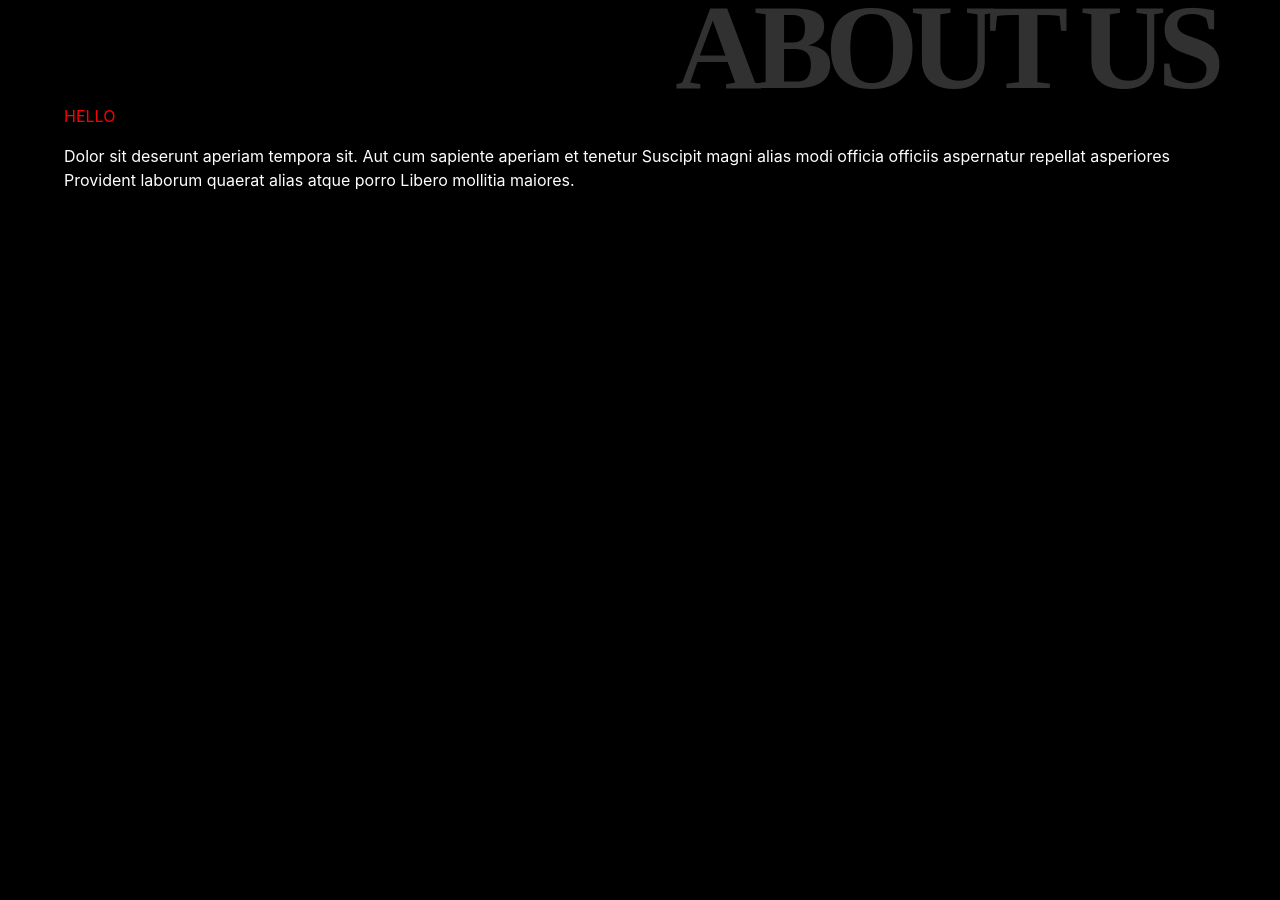
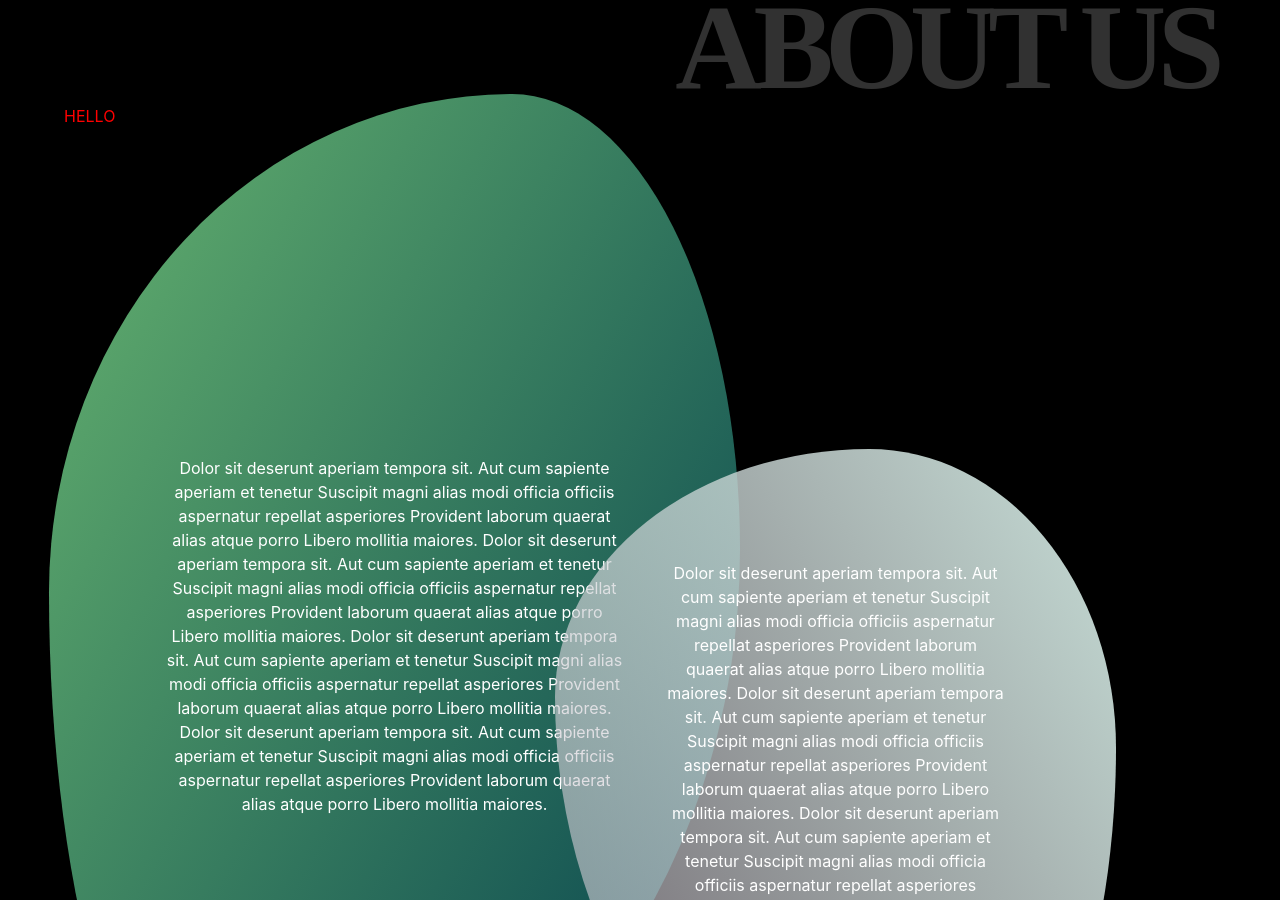
Before and after one commit to IIIT-ECell/megathon, a Jekyll site: the page built from index.html, in a window 1280 px wide and 900 px high. Built offline with Jekyll 4.4.1, drawn with Linux system fonts in a browser that asks for light colours; nearby versions of some CDN libraries; some web fonts are replaced; some of the changed text lies outside the part shown.

Commit message:
Started out on about page

```diff
--- a/index.html
+++ b/index.html
@@ -5,7 +5,35 @@ layout: home
 
 {% capture ABOUT_US %}
 <p style="color: red">HELLO</p>
-Dolor sit deserunt aperiam tempora sit. Aut cum sapiente aperiam et tenetur Suscipit magni alias modi officia officiis aspernatur repellat asperiores Provident laborum quaerat alias atque porro Libero mollitia maiores.
+
+<div class="row">
+	<div class="col blob blob-left ">
+		<span class="p-5">
+			Dolor sit deserunt aperiam tempora sit. Aut cum sapiente aperiam et tenetur Suscipit magni alias modi officia officiis aspernatur repellat asperiores Provident laborum quaerat alias atque porro Libero mollitia maiores. Dolor sit deserunt aperiam tempora sit. Aut cum sapiente aperiam et tenetur Suscipit magni alias modi officia officiis aspernatur repellat asperiores Provident laborum quaerat alias atque porro Libero mollitia maiores.
+			Dolor sit deserunt aperiam tempora sit. Aut cum sapiente aperiam et tenetur Suscipit magni alias modi officia officiis aspernatur repellat asperiores Provident laborum quaerat alias atque porro Libero mollitia maiores.
+			Dolor sit deserunt aperiam tempora sit. Aut cum sapiente aperiam et tenetur Suscipit magni alias modi officia officiis aspernatur repellat asperiores Provident laborum quaerat alias atque porro Libero mollitia maiores.
+		</span>
+	</div>
+	<div class="col-12 col-md-6">
+		<div class="container-fluid">
+			<div class="row">
+				<div class="p-md-5 w-100 invisible">&nbsp;</div>
+				<div class="p-md-5 w-100 invisible">&nbsp;</div>
+				<div class="p-md-5 w-100 invisible">&nbsp;</div>
+			</div>
+			<div class="row">
+				<div class="col blob blob-right">
+					<span class="p-5">
+						Dolor sit deserunt aperiam tempora sit. Aut cum sapiente aperiam et tenetur Suscipit magni alias modi officia officiis aspernatur repellat asperiores Provident laborum quaerat alias atque porro Libero mollitia maiores. Dolor sit deserunt aperiam tempora sit. Aut cum sapiente aperiam et tenetur Suscipit magni alias modi officia officiis aspernatur repellat asperiores Provident laborum quaerat alias atque porro Libero mollitia maiores.
+						Dolor sit deserunt aperiam tempora sit. Aut cum sapiente aperiam et tenetur Suscipit magni alias modi officia officiis aspernatur repellat asperiores Provident laborum quaerat alias atque porro Libero mollitia maiores.
+						Dolor sit deserunt aperiam tempora sit. Aut cum sapiente aperiam et tenetur Suscipit magni alias modi officia officiis aspernatur repellat asperiores Provident laborum quaerat alias atque porro Libero mollitia maiores.
+					</span>
+				</div>
+			</div>
+		</div>
+	</div>
+</div>
+
 {% endcapture %}
 
 {% include section.html heading="About us" content=ABOUT_US %}
```
